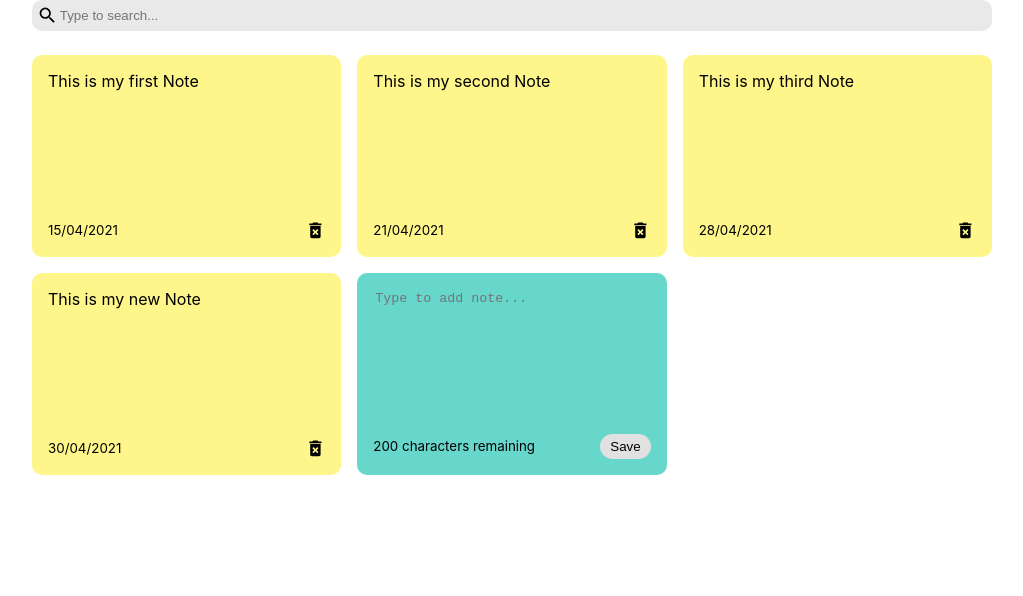
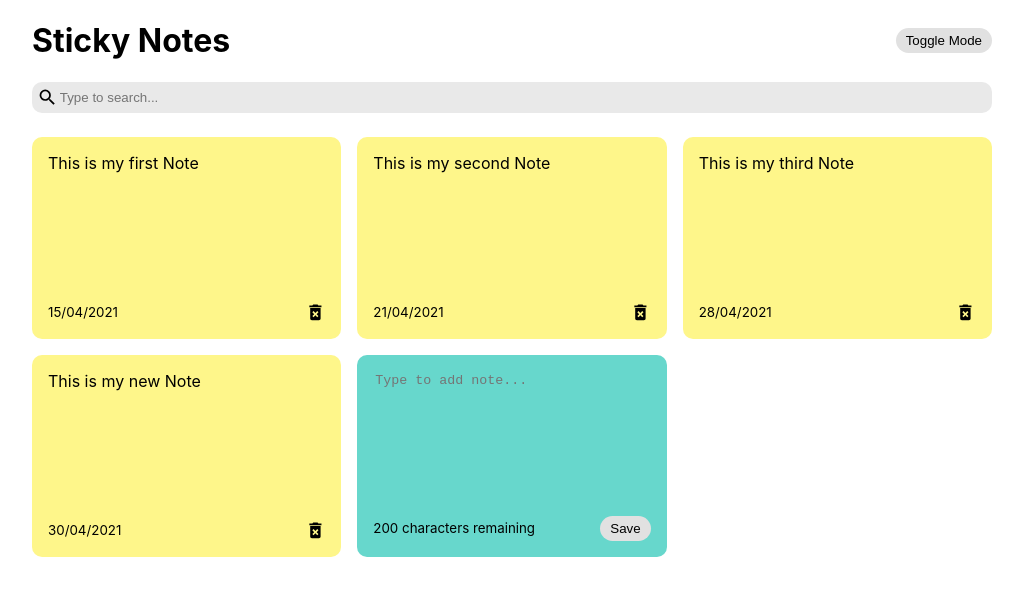
Before and after one commit to neelabh04/Notes-App, a React (Create React App) app: page / in a window 1280 px wide. Shown: the top 596 px of the page, without its empty margins (128-1151 px from the left). Built offline with nearby package versions, Linux system fonts and the light colour scheme.

Commit message:
Toggle dark mode added

```diff
--- a/src/App.js
+++ b/src/App.js
@@ -2,6 +2,7 @@
 import { nanoid } from "nanoid";
 import NotesList from "./components/NotesList";
 import Search from "./components/Search";
+import Header from "./components/Header";
 
 const App = () => {
   const [notes, setNotes] = useState([
@@ -29,6 +30,8 @@
 
   const [searchText, setSearchText] = useState("");
 
+  const [darkMode, setDarkMode] = useState(false);
+
   const addNote = (text) => {
     const date = new Date();
     const newNote = {
@@ -47,7 +50,9 @@
   };
 
   return (
+    <div className={`${darkMode && 'dark-mode'}`}>
       <div className="container">
+        <Header handleToggleDarkMode={setDarkMode} />
         <Search handleSearchNote={setSearchText} />
         <NotesList
           notes={notes.filter((note) =>
@@ -57,6 +62,7 @@
           handleDeleteNote={deleteNote}
         />
       </div>
+    </div>
   );
 };
 
--- /dev/null
+++ b/src/components/Header.js
@@ -0,0 +1,19 @@
+import React from "react";
+
+const Header = ({ handleToggleDarkMode }) => {
+  return (
+    <div className="header">
+      <h1>Sticky Notes</h1>
+      <button
+        onClick={() =>
+          handleToggleDarkMode((previousDarkMode) => !previousDarkMode)
+        }
+        className="save"
+      >
+        Toggle Mode
+      </button>
+    </div>
+  );
+};
+
+export default Header;
--- a/src/index.css
+++ b/src/index.css
@@ -12,12 +12,27 @@
     monospace;
 }
 
+.header {
+  display: flex;
+  align-items: center;
+  justify-content: space-between;
+}
+
+.dark-mode {
+  background-color: black;
+}
+
+.dark-mode h1 {
+  color: white;
+}
+
 .container {
   max-width: 960px;
   margin-right: auto;
   margin-left: auto;
   padding-right: 15px;
   padding-left: 15px;
+  min-height: 100vh;
 }
 
 .notes-list {
```
Lines whose indentation alone changed are shown as unchanged.
